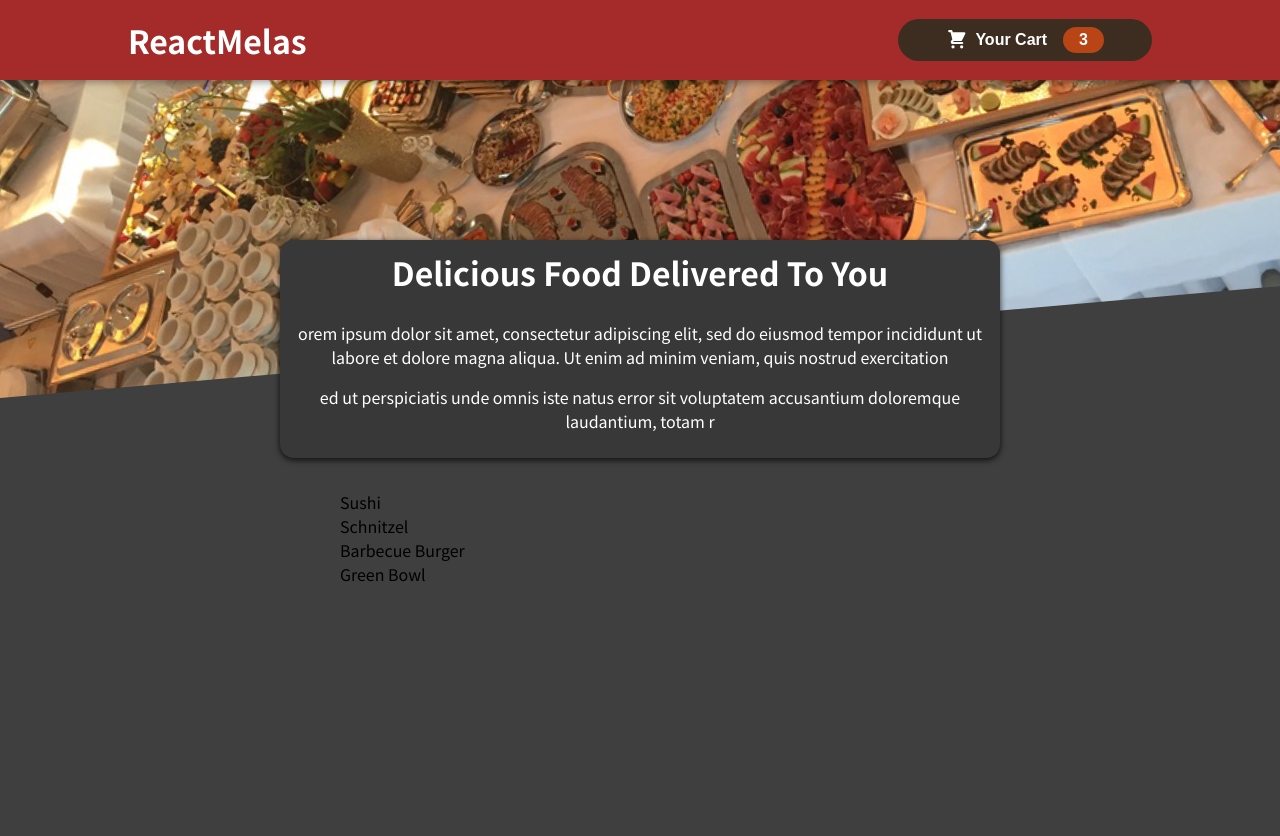
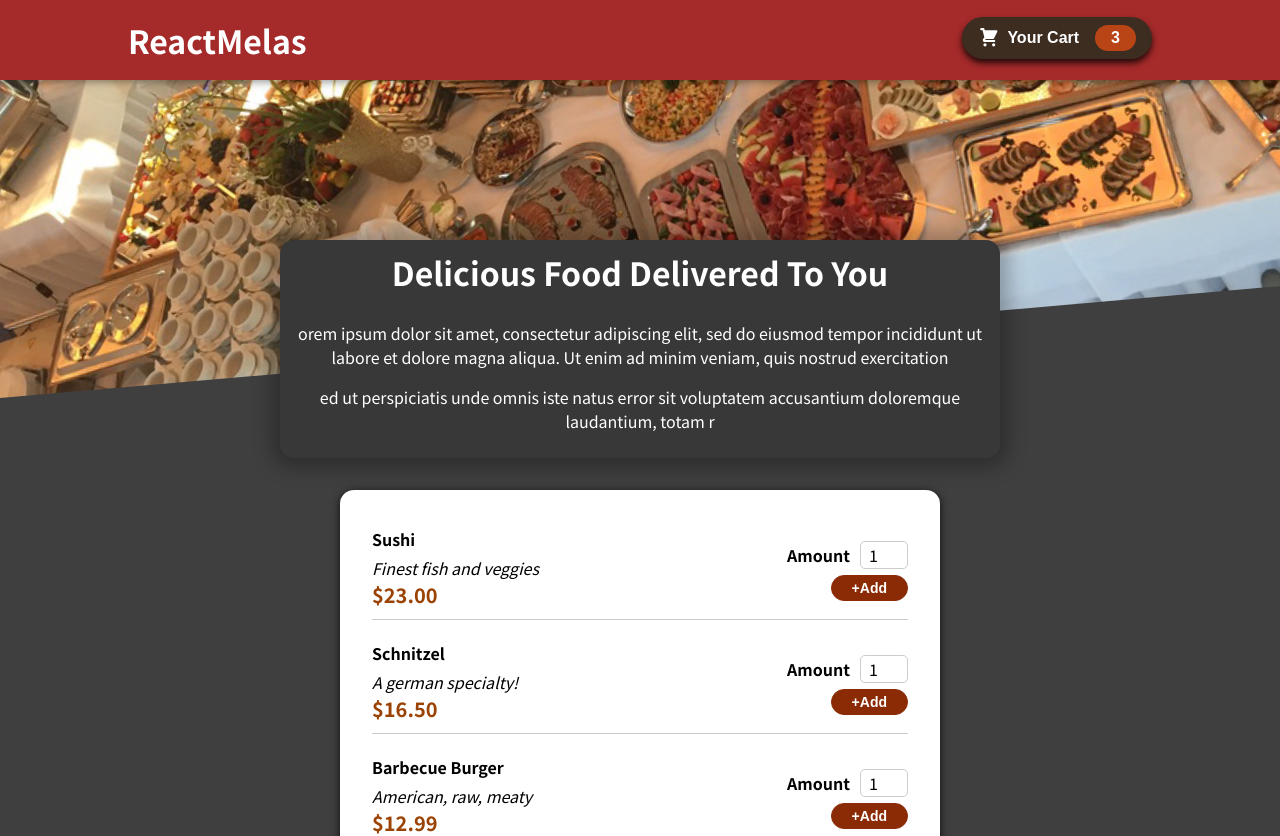
Before and after one commit to usulemre/Food-Order, a React (Create React App) app: page / in a window 1280 px wide. Shown: the top 836 px of the page. Before the commit the page ends 800 px from the top, so only its background shows below. Built offline with nearby package versions, Linux system fonts and the light colour scheme.

Commit message:
Meals Component

```diff
--- a/src/components/Layout/HeaderButton.module.css
+++ b/src/components/Layout/HeaderButton.module.css
@@ -2,7 +2,7 @@
   display: flex;
   align-items: center;
   justify-content: space-around;
-  padding: 0.5rem 3rem;
+  padding: 0.5rem 1rem;
   border: none;
   outline: none;
   border-radius: 25px;
@@ -11,11 +11,15 @@
   font-size: 16px;
   font-weight: bold;
   cursor: pointer;
-  animation: bump 300ms ease-out;
+  box-shadow: 0px 4px 6px rgba(0,0,0,0.8);
+  transform: translateY(-2px);
 }
 .button:hover,
 .button:active {
   background-color: #2c0d00;
+  box-shadow: 0px 2px 4px rgba(0,0,0,0.8);
+  transform: translateY(-1px);
+  animation: bump 300ms ease-out;
 }
 .ıcon {
   width: 1.35rem;
--- a/src/components/Meals/AvailableMeals.js
+++ b/src/components/Meals/AvailableMeals.js
@@ -1,10 +1,12 @@
-import classes from './AvailableMeals.module.css'
+import classes from "./AvailableMeals.module.css";
+import Card from "../UI/Card";
+import MealItem from "./MealItem/MealItem";
 const DUMMY_MEALS = [
   {
     id: "m1",
     name: "Sushi",
     description: "Finest fish and veggies",
-    price: 22.99,
+    price: 22.99999,
   },
   {
     id: "m2",
@@ -27,10 +29,20 @@ const DUMMY_MEALS = [
 ];
 
 const AvailableMeals = () => {
-  const mealList = DUMMY_MEALS.map((meal) => <li>{meal.name}</li>);
+  const mealList = DUMMY_MEALS.map((meal) => (
+    <MealItem
+      key={meal.id}
+      name={meal.name}
+      price={meal.price}
+      id={meal.id}
+      description={meal.description}
+    />
+  ));
   return (
     <section className={classes.meals}>
-      <ul>{mealList}</ul>
+      <Card>
+        <ul>{mealList}</ul>
+      </Card>
     </section>
   );
 };
--- /dev/null
+++ b/src/components/Meals/MealItem/MealForm.js
@@ -0,0 +1,19 @@
+import classes from "./MealForm.module.css";
+import Input from "../../UI/Input";
+const MealForm = (props) => {
+  return (
+    <form className={classes.form}>
+     <Input input={{
+         id:'Amount',
+         label:'Amount',
+         type:'number',
+         min:'1',
+         max:'5',
+         defaultValue:'1'
+     }}/>
+      <button>+Add</button>
+    </form>
+  );
+};
+
+export default MealForm;
--- /dev/null
+++ b/src/components/Meals/MealItem/MealForm.module.css
@@ -0,0 +1,20 @@
+.form {
+  text-align: right;
+}
+.form button {
+  border: none;
+  outline: none;
+  padding: 0.25rem 1.25rem;
+  background-color: #8a2b06;
+  border: 1px solid #8a2b06;
+  color: white;
+  font-size: 14px;
+  font-weight: bold;
+  border-radius: 20px;
+  cursor: pointer;
+}
+.form button:hover,
+.form button:active {
+  background-color: #641e03;
+  border-color: #641e03;
+}
--- /dev/null
+++ b/src/components/Meals/MealItem/MealItem.js
@@ -0,0 +1,19 @@
+import MealFrom from './MealForm';
+import classes from './MealItem.module.css'
+const MealItem = (props) => {
+  const price = `$${props.price.toFixed(2)}`;
+  return (
+    <li id={props.id} className={classes.mealItem}>
+      <div>
+        <h3>{props.name}</h3>
+        <div className={classes.des}>{props.description}</div>
+        <div className={classes.price}>{price}</div>
+      </div>
+      <div>
+        <MealFrom />
+      </div>
+    </li>
+  );
+};
+
+export default MealItem;
--- /dev/null
+++ b/src/components/Meals/MealItem/MealItem.module.css
@@ -0,0 +1,21 @@
+.mealItem{
+    display: flex;
+    align-items: center;
+    justify-content: space-between;
+    margin: 1rem;
+    border-bottom: 1px solid #ccc;
+}
+.mealItem h3{
+    font-size: 16px;
+    font-weight: bold;
+    margin: 5px 0;
+}
+.des {
+  font-style: italic;
+}
+.price{
+    color: rgb(155, 67, 5);
+    font-weight: bold;
+    margin-bottom: 10px;
+    font-size: 1.25rem;
+}
--- a/src/components/Meals/MealsSummary.module.css
+++ b/src/components/Meals/MealsSummary.module.css
@@ -9,10 +9,10 @@
   margin: auto;
   text-align: center;
   border-radius: 14px;
-  box-shadow: 0px 2px 6px rgba(0, 0, 0, 0.8);
+  box-shadow: 0 1px 18px 10px rgba(0, 0, 0, 0.25);
   color: white;
   margin-top: -10rem;
-  z-index: 1000;
+  z-index: 10;
 }
 .sum h2 {
   font-size: 2rem;
--- /dev/null
+++ b/src/components/UI/Card.js
@@ -0,0 +1,6 @@
+import classes from './Card.module.css'
+const Card = (props) =>{
+    return <div className={classes.card}>{props.children}</div>
+};
+
+export default Card;
--- /dev/null
+++ b/src/components/UI/Card.module.css
@@ -0,0 +1,6 @@
+.card{
+    padding: 1rem;
+    background-color: white;
+    border-radius: 14px;
+    box-shadow: 0px 2px 8px rgba(0,0,0,0.8);
+}
--- /dev/null
+++ b/src/components/UI/Input.js
@@ -0,0 +1,9 @@
+import classes from './Input.module.css'
+const Input = (props) =>{
+    return<div className={classes.input}>
+        <label htmlFor={props.input.id}>{props.input.label}</label>
+        <input {...props.input}/>
+    </div>
+}
+
+export default Input;
--- /dev/null
+++ b/src/components/UI/Input.module.css
@@ -0,0 +1,18 @@
+.input {
+  display: flex;
+  align-items: center;
+  margin-bottom: 5px;
+}
+.input label {
+  font-size: inherit;
+  font-weight: bold;
+  margin-right: 10px;
+}
+
+.input input {
+  width: 3rem;
+  border-radius: 5px;
+  border: 1px solid #ccc;
+  font: inherit;
+  padding-left: 0.5rem;
+}
```
Also changed, not shown: src/components/Meals/MealsSummary.js (+16 -7 lines), 1 other file (tests, documents, lock files or other folders).
